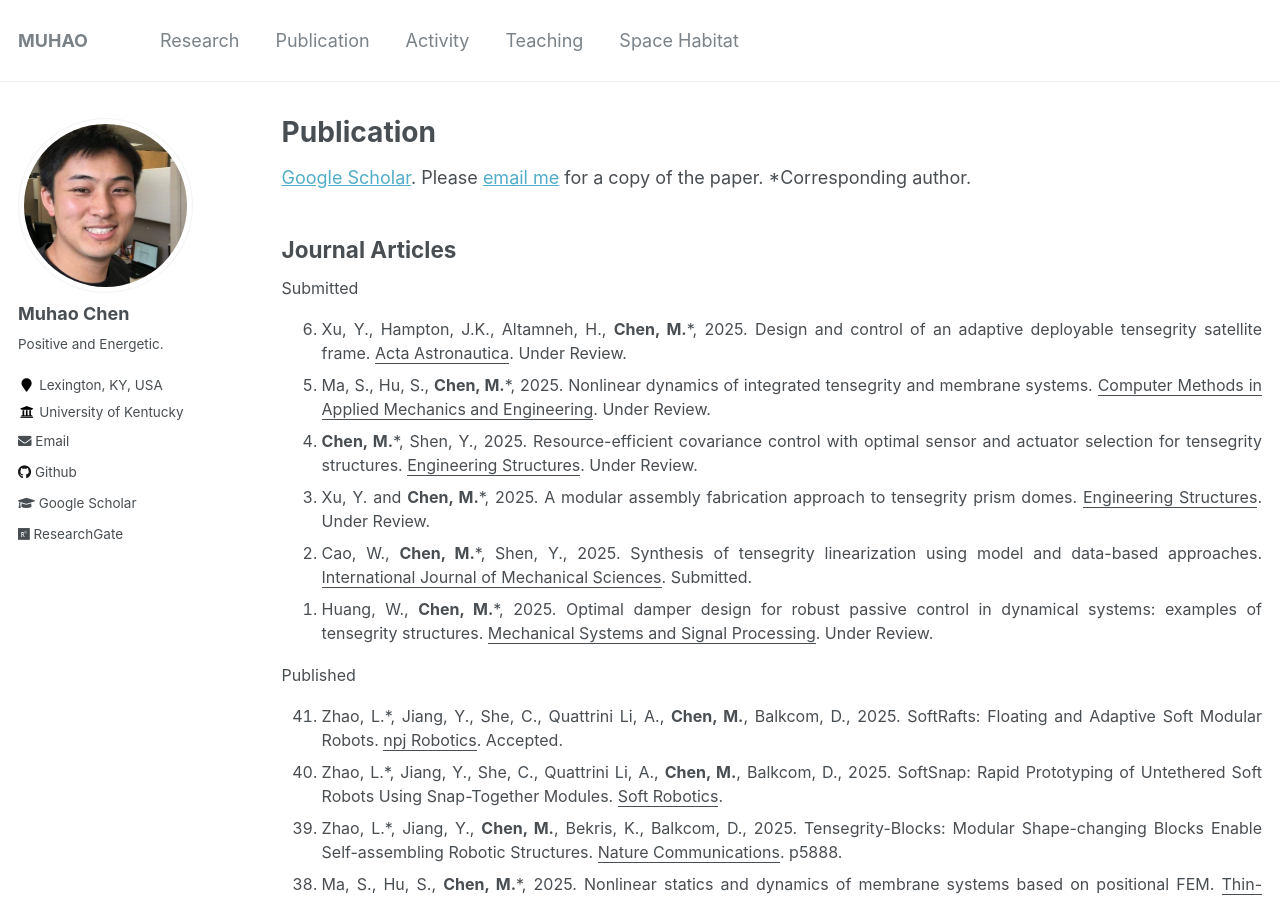
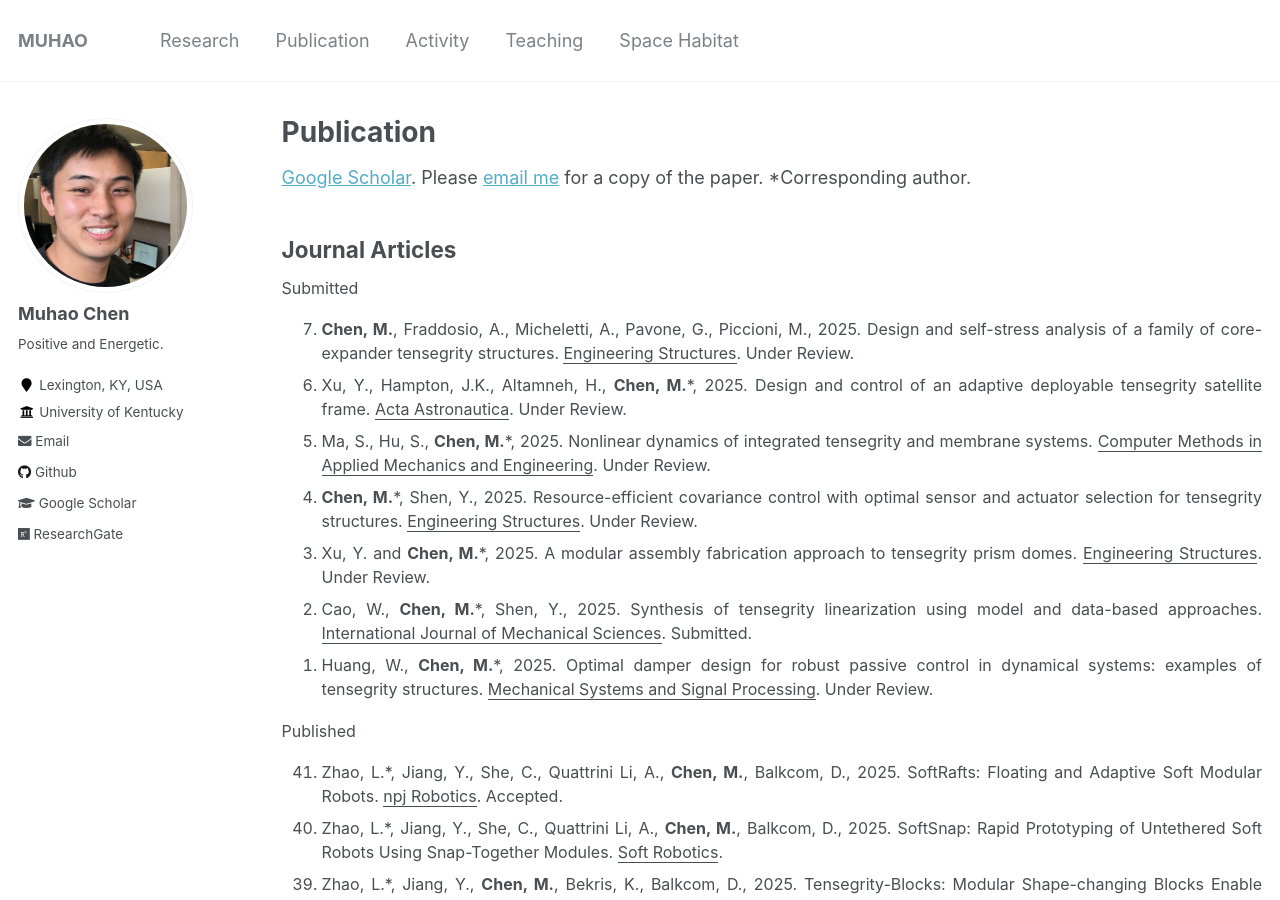
Before and after one commit to Muhao-Chen/muhao-chen.github.io, a Jekyll site: the page built from _pages/publication.md, in a window 1280 px wide and 900 px high. Built offline with Jekyll 4.4.1, drawn with Linux system fonts in a browser that asks for light colours.

Commit message:
Update publication.md

```diff
--- a/_pages/publication.md
+++ b/_pages/publication.md
@@ -16,7 +16,7 @@ toc: true
 <font size=3>
 Submitted
 <ol reversed>
-<!-- <li><strong>Chen, M.</strong>, Fraddosio, A., Micheletti, A., Pavone, G., Piccioni, M., 2025. Design and self-stress analysis of a family of core-expander tensegrity structures. <u>Engineering Structures</u>. Under Review.</li>  -->
+<li><strong>Chen, M.</strong>, Fraddosio, A., Micheletti, A., Pavone, G., Piccioni, M., 2025. Design and self-stress analysis of a family of core-expander tensegrity structures. <u>Engineering Structures</u>. Under Review.</li>
 <li>Xu, Y., Hampton, J.K., Altamneh, H., <strong>Chen, M.</strong>*, 2025. Design and control of an adaptive deployable tensegrity satellite frame. <u>Acta Astronautica</u>. Under Review.</li>
 <li> Ma, S., Hu, S., <strong>Chen, M.</strong>*, 2025. Nonlinear dynamics of integrated tensegrity and membrane systems. <u>Computer Methods in Applied Mechanics and Engineering</u>. Under Review.</li>
 <li> <strong>Chen, M.</strong>*, Shen, Y., 2025. Resource-efficient covariance control with optimal sensor and actuator selection for tensegrity structures. <u>Engineering Structures</u>. Under Review. </li>
```
